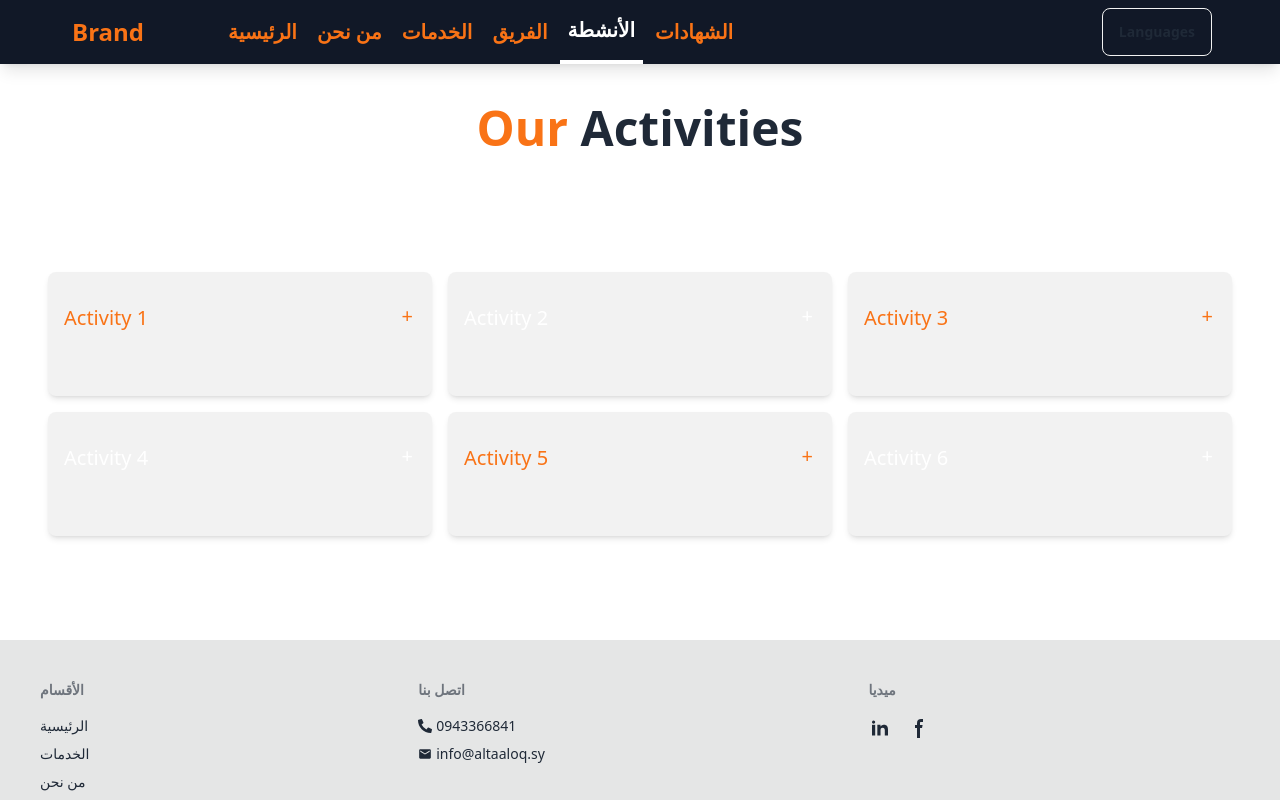
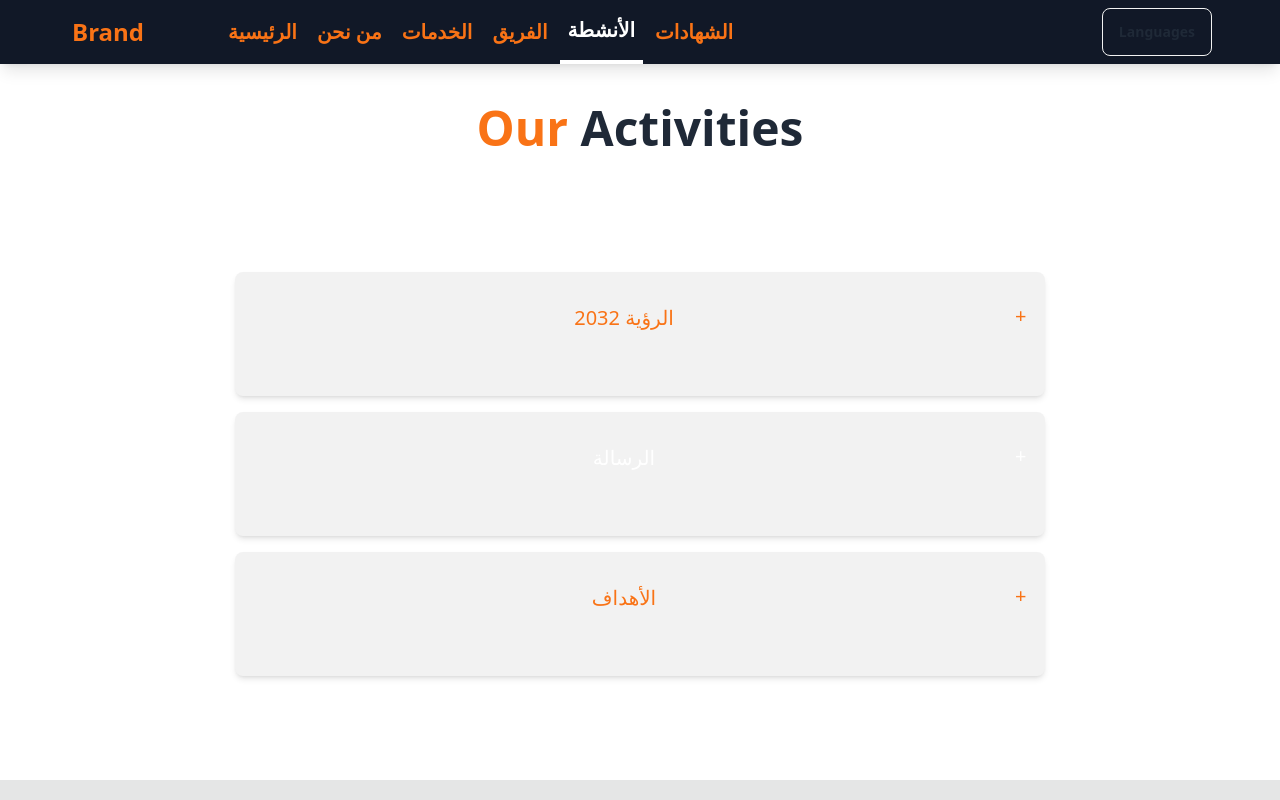
Before and after one commit to 5aledar/al-taaluq-, a React (Vite) app: page /OurActivities in a window 1280 px wide. Shown: the top 800 px of the page. Built offline with nearby package versions, Linux system fonts and the light colour scheme.

Commit message:
-for mu server

```diff
--- a/i18n/ar/translation.json
+++ b/i18n/ar/translation.json
@@ -117,16 +117,26 @@
     "AboutDesc2": "خبراء متخصصون هم أشخاص يمتلكون معرفة عميقة في مجال محدد.",
     "AboutBtn": " إكتشف المزيد"
   },
-    "testimonialSec":{
-        "name1":"خالد ",
-        "company1":"google",
-        "text1":"لقد وجدت الحل الذي أحتاجه تمامًا هنا. بالتأكيد سأعود مرة أخرى",
-        "name2":"ali",
-        "company2":"sook",
-        "text2":"أنا سعيد جدًا بالتعامل معهم. الجودة تفوقت على توقعاتي",
-        "name3":"sarah",
-        "company3":"al3m",
-        "text3":"دعم فني ممتاز واستجابة فورية لأي استفسار. أوصي به بشدة"
-
+  "testimonialSec": {
+    "name1": "خالد ",
+    "company1": "google",
+    "text1": "لقد وجدت الحل الذي أحتاجه تمامًا هنا. بالتأكيد سأعود مرة أخرى",
+    "name2": "bayan",
+    "company2": "Al3m",
+    "text2": "أنا سعيد جدًا بالتعامل معهم. الجودة تفوقت على توقعاتي",
+    "name3": "sarah",
+    "company3": "al3m",
+    "text3": "دعم فني ممتاز واستجابة فورية لأي استفسار. أوصي به بشدة"
+  },
+  "OurActivites":{
+    "H1":"الانشطة",
+    "A1":"الرؤية 2032",
+    "D1":"أن تكون شركة التألق للموارد البشرية والتدريب والاستشارات هي المزود الأول محليا وعربيا لجميع عملائنا ومصدر ثقتهم في الحصول على الخبرة والمعرفة المطلوبة للنجاح والتألق في مجال العمل ",
+    "A2":"الرسالة",
+    "D2":"إننا في شركة التألق نتابع بشغف كل ما هو جديد من أبحاث وتجارب عالمية في مجال الأعمال والاستفادة منها في تقديم الاستشارات والحلول والتدريب للشركات والمنظمات من خلال فريق متخصص واحترافي",
+    "A3":"الأهداف",
+    "D3":"1- تزويد عملائنا بكل ماهو جديد من استراتيجيات تساعدهم على النجاح في عملهم. ٢- تهيئة وتطوير عملائنا ليصبح لديهم كفاءات ومهارات تتناسب مع سوق العمل.٣- مساعدة الشركات لأن تكون من الشركات المنافسة في سوق العمل. - ه تمكين العملاء ومساعدتهم للبدء وللنمو بثقة وثبات في تأسيس مشاريعهم الخاصةتمكين المنشآت والمنظمات من تحقيق أهدافها الاستراتيجية.والانطلاق بها.٦ - مساعدة عملائنا في تحديد الرؤية المستقبلية لمشاريعهم .- ربط الشباب بسوق العمل وتزويدهم بالكفاءات والمهارات المطلوبة.- تزويد الشركات والمؤسسات بالكوادر المناسبة لكل منصب.٩- التطوير المستمر للخدمات المقدمة من قبل شركة التألق لتتماشى مع المعايير المحليةالدولية.١٠- تصميم برامج تدريبية تناسب الاحتياجات التدريبية الحقيقية والفعلية لكل شركة",
+    "A4":"",
+    "D4":""
   }
 }
--- a/i18n/en/translation.json
+++ b/i18n/en/translation.json
@@ -117,17 +117,26 @@
     "AboutDesc2": "Subject matter experts are people who possess deep knowledge in a specific field.",
     "AboutBtn": "Explore More"
   },
-  "testimonialSec":{
-    "name1":"khaled",
-    "company1":"google",
-    "text1":"I found exactly the solution I need here. I will definitely be back again",
-    "name2":"ali",
-    "company2":"sook",
-    "text2":"I am very happy to deal with you. Quality exceeded my expectations",
-    "name3":"sarah",
-    "company3":"al3m",
-    "text3":"Excellent technical support and prompt response to any query. I highly recommend it"
-
+  "testimonialSec": {
+    "name1": "khaled",
+    "company1": "google",
+    "text1": "I found exactly the solution I need here. I will definitely be back again",
+    "name2": "bayan",
+    "company2": "Al3m",
+    "text2": "I am very happy to deal with you. Quality exceeded my expectations",
+    "name3": "sarah",
+    "company3": "al3m",
+    "text3": "Excellent technical support and prompt response to any query. I highly recommend it"
+  },
+  "OurActivites": {
+    "H1": "Our Activities",
+    "A1": "Vision 2032",
+    "D1": "To be the number one provider locally and regionally for all our clients and a source of their trust in obtaining the expertise and knowledge required for success and excellence in the field of work.",
+    "A2": "message",
+    "D2": "At Al-Talaaq Company, we follow with passion all the latest global research and experiences in the field of business and benefit from them in providing consultations, solutions and training to companies and organizations through a specialized and professional team.",
+    "A3": "Objectives",
+    "D3": "1- Providing our clients with all the latest strategies that help them succeed in their work. 2- Preparing and developing our clients to have competencies and skills that match the labor market.3- Helping companies to be competitive companies in the labor market.- Enabling clients and helping them to start and grow with confidence and stability in establishing their own projects.- Enabling establishments and organizations to achieve their strategic goals.- And launching them.6- Helping our clients determine the future vision for their projects.- Linking young people to the labor market and providing them with the required competencies and skills.- Providing companies and institutions with the appropriate cadres for each position.9- Continuous development of the services provided by Al-Talaq Company to be in line with local and international standards.10- Designing training programs that suit the real and actual training needs of each company",
+    "A4": "",
+    "D4": ""
   }
-
 }
--- a/src/components/About.jsx
+++ b/src/components/About.jsx
@@ -38,8 +38,8 @@ const About = () => {
               {t("AboutUsSec.h2")}
             </h1>
             <p className="mb-4 text-center">{t("AboutUsSec.span1")}</p>
-            <div className="flex flex-col md:flex-row gap-5 pt-2 mb-10">
-              <div className="flex-1 text-center md:text-left">
+            <div className="flex flex-col items-center justify-center md:flex-row gap-5 pt-2 mb-10">
+              <div className="flex-1 text-center  flex flex-col items-center justify-center md:text-left">
                 <img
                   className="mx-auto md:mx-0 img-fluid mb-4"
                   src="/icon-5.png"
@@ -52,7 +52,7 @@ const About = () => {
                   {t("AboutUsSec.AboutDesc1")}
                 </span>
               </div>
-              <div className="flex-1 text-center md:text-left">
+              <div className="flex-1 text-center flex flex-col items-center justify-center md:text-left">
                 <img
                   className="mx-auto md:mx-0 img-fluid mb-4"
                   src="/icon-2.png"
--- a/src/components/Features.jsx
+++ b/src/components/Features.jsx
@@ -49,7 +49,7 @@ const { t, i18n } = useTranslation();
               />
             </div>
             <h5 className="text-xl font-semibold mb-2 text-orange-500">{feature.title}</h5>
-            <p className="text-black">{feature.description}</p>
+            {/* <p className="text-black">{feature.description}</p> */}
           </div>
         ))}
       </div>
--- a/src/components/OurActivities.jsx
+++ b/src/components/OurActivities.jsx
@@ -1,31 +1,22 @@
 import React from "react";
+import { useTranslation } from "react-i18next";
 
 export const OurActivities = () => {
+  const { t, i18n } = useTranslation();
   const activities = [
     {
-      title: "Activity 1",
-      description: "Description for activity 1.",
+      title: t("OurActivites.A1"),
+      description:t("OurActivites.D1") ,
     },
     {
-      title: "Activity 2",
-      description: "Description for activity 2.",
+      title: t("OurActivites.A2"),
+      description: t("OurActivites.D2"),
     },
     {
-      title: "Activity 3",
-      description: "Description for activity 3.",
+      title: t("OurActivites.A3"),
+      description: t("OurActivites.D3"),
     },
-    {
-      title: "Activity 4",
-      description: "Description for activity 4.",
-    },
-    {
-      title: "Activity 5",
-      description: "Description for activity 5.",
-    },
-    {
-      title: "Activity 6",
-      description: "Description for activity 5.",
-    },
+
   ];
 
   return (
@@ -33,11 +24,11 @@ export const OurActivities = () => {
       <h2 className="text-3xl sm:text-4xl lg:text-5xl font-bold mb-8 py-10 animate__animated animate__fadeInUp text-center">
         <span className="text-orange-500">Our</span> Activities
       </h2>
-      <div className="text-white w-full flex flex-col gap-4 sm:flex-row justify-center flex-wrap my-20 animate__animated animate__fadeInUp px-8 ">
+      <div className="text-white w-full flex flex-col gap-4 x  text-center justify-center items-center flex-wrap my-20 animate__animated animate__fadeInUp px-8 ">
         {activities.map((activity, index) => (
           <div
             key={index}
-            className="collapse collapse-plus     bg-base-200 w-full sm:w-96 py-4 rounded-lg shadow-md hover:shadow-lg transition-shadow duration-300"
+            className="collapse collapse-plus     bg-base-200 w-full sm:w-2/3  py-4 rounded-lg shadow-md hover:shadow-lg transition-shadow duration-300"
           >
             <input
               type="checkbox"
--- a/src/pages/Home.jsx
+++ b/src/pages/Home.jsx
@@ -5,6 +5,7 @@ import { OurServices } from '../components/OurServices'
 import Team from '../components/Team'
 import TestomonialContainer from '../containers/TestomonialContainer'
 import LastNews from '../components/LastNews'
+import { OurActivities } from '../components/OurActivities'
 export const Home = () => {
   return (
     <div className=''>
@@ -15,6 +16,7 @@ export const Home = () => {
         <LastNews/>
         <Team/>
         <TestomonialContainer />
+        <OurActivities/>
     </div>
   )
 }
```
Lines whose indentation alone changed are shown as unchanged.
